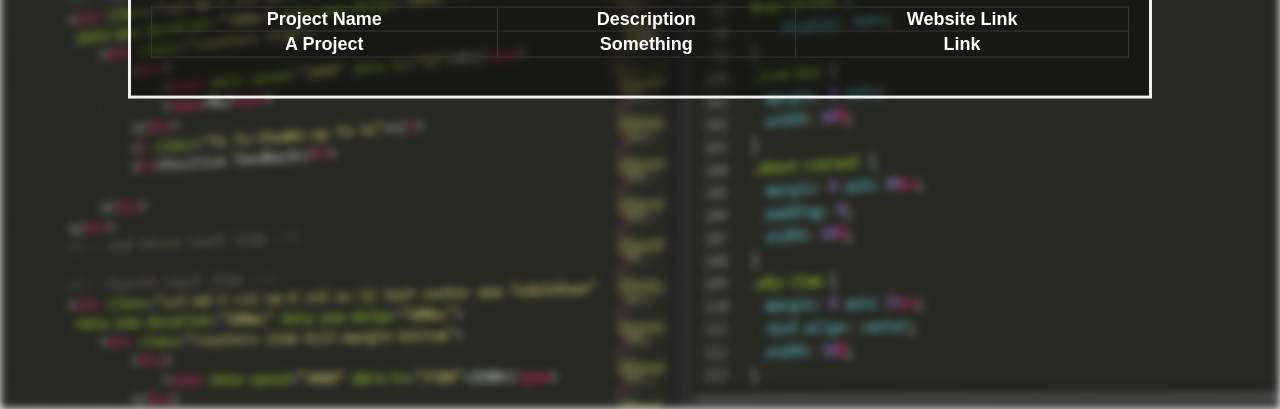
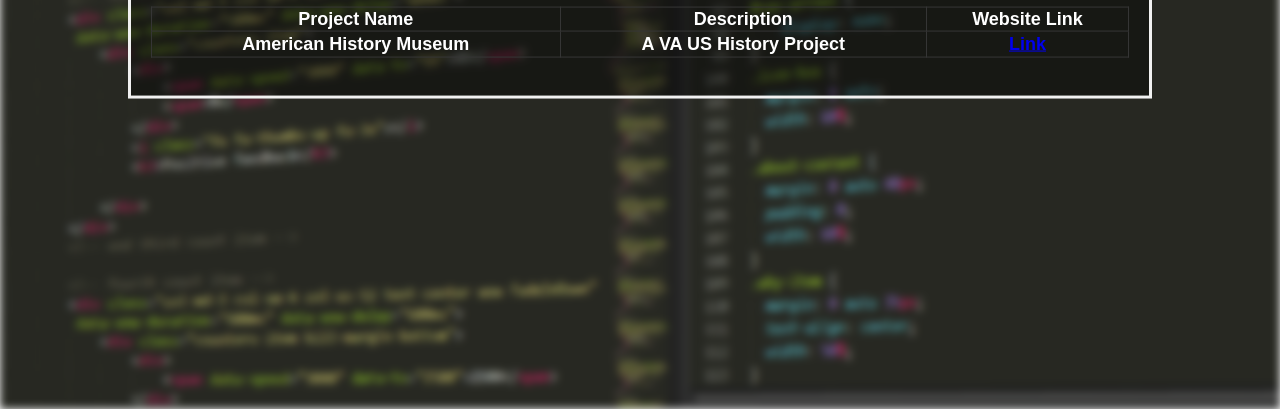
Before and after one commit to NocturnalProgress/NocturnalProgress.github.io, a plain HTML site: page HTML/html.html in a window 1280 px wide. Shown: the part 439-848 px from the top of the page. Drawn offline with Linux system fonts and the light colour scheme; files whose address does not match are found by name.

Commit message:
Added link to html project

```diff
--- a/HTML/html.html
+++ b/HTML/html.html
@@ -29,9 +29,9 @@
                 <th>Website Link</th>
             </tr>
             <tr>
-                <td>A Project</td>
-                <td>Something</td>
-                <td>Link</td>
+                <td>American History Museum</td>
+                <td>A VA US History Project</td>
+                <td><a href="../American History Museum Project/index.html" target="_blank">Link</a>
             </tr>
         </table>
 
```
